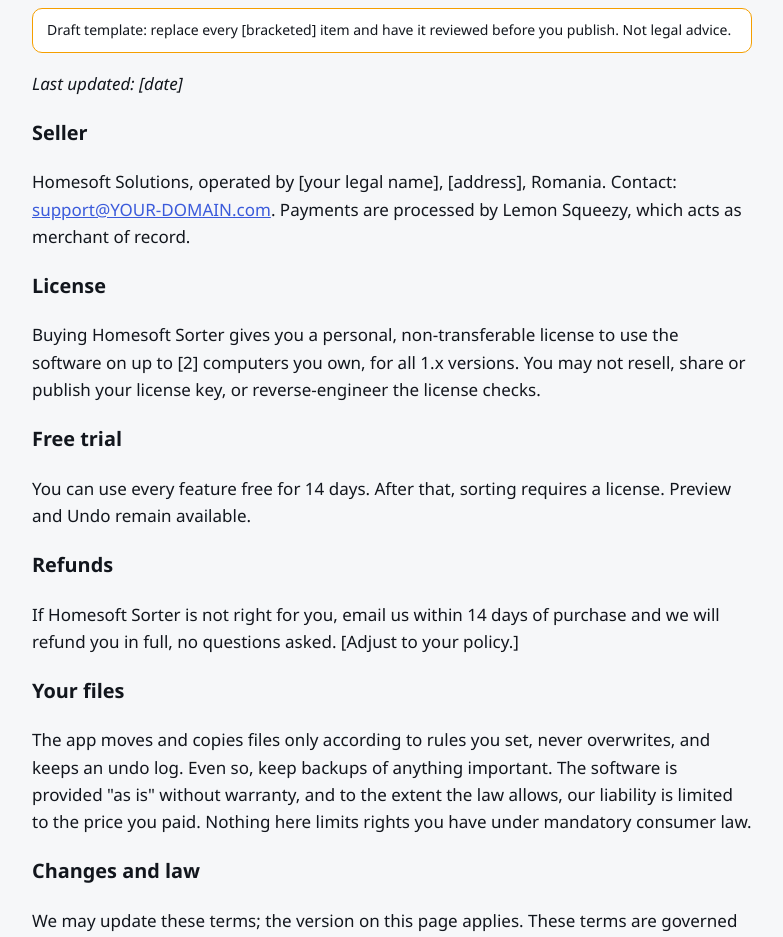
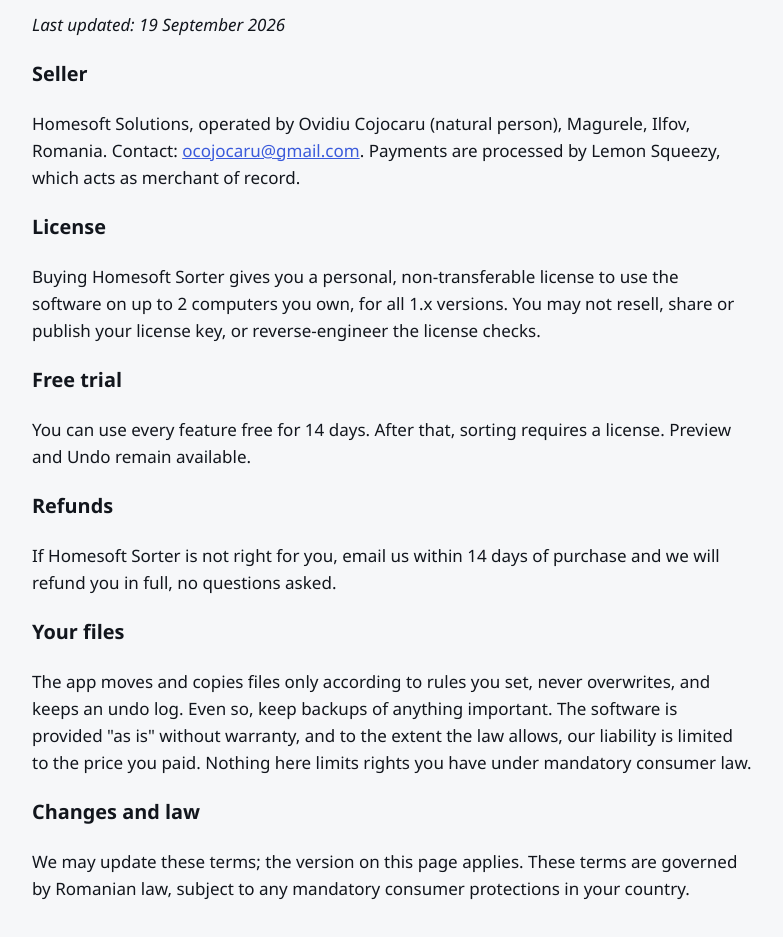
Before and after one commit to ocojocaru/homesoft-sorter, a plain HTML site: page docs/terms.html in a window 1280 px wide. Shown: the part 175-1112 px from the top of the page, without its empty margins (248-1031 px from the left). Drawn offline with Linux system fonts and the light colour scheme.

Commit message:
Update website

```diff
--- a/docs/terms.html
+++ b/docs/terms.html
@@ -28,19 +28,19 @@
 <div class="wrap"><header class="top"><svg xmlns="http://www.w3.org/2000/svg" viewBox="0 0 512 512" width="34" height="34"><defs><linearGradient id="lg" x1="0" y1="0" x2="0" y2="1"><stop offset="0" stop-color="#4C6EF5"/><stop offset="1" stop-color="#364FC7"/></linearGradient></defs><rect width="512" height="512" rx="112" fill="url(#lg)"/><polygon points="256,92 420,236 388,236 388,412 124,412 124,236 92,236" fill="#FFFFFF"/><rect x="176" y="276" width="160" height="24" rx="12" fill="#F59F00"/><rect x="176" y="322" width="120" height="24" rx="12" fill="#3B5BDB"/><rect x="176" y="368" width="80" height="24" rx="12" fill="#3B5BDB"/></svg><a class="word" href="index.html">HOMESOFT</a>
 <nav><a href="index.html#how">How it works</a><a href="index.html#pricing">Pricing</a><a href="index.html#faq">FAQ</a></nav></header></div>
 <div class="wrap" style="max-width:760px"><section>
-<h1 style="font-size:36px">Terms and refunds</h1><p class="small" style="background:var(--panel);border:1px solid var(--accent);border-radius:10px;padding:10px 14px">Draft template: replace every [bracketed] item and have it reviewed before you publish. Not legal advice.</p>
-<p><em>Last updated: [date]</em></p>
+<h1 style="font-size:36px">Terms and refunds</h1>
+<p><em>Last updated: 19 September 2026</em></p>
 <h3>Seller</h3>
-<p>Homesoft Solutions, operated by [your legal name], [address], Romania. Contact: <a href="mailto:support@YOUR-DOMAIN.com">support@YOUR-DOMAIN.com</a>. Payments are processed by Lemon Squeezy, which acts as merchant of record.</p>
+<p>Homesoft Solutions, operated by Ovidiu Cojocaru (natural person), Magurele, Ilfov, Romania. Contact: <a href="mailto:ocojocaru@gmail.com">ocojocaru@gmail.com</a>. Payments are processed by Lemon Squeezy, which acts as merchant of record.</p>
 <h3>License</h3>
-<p>Buying Homesoft Sorter gives you a personal, non-transferable license to use the software on up to [2] computers you own, for all 1.x versions. You may not resell, share or publish your license key, or reverse-engineer the license checks.</p>
+<p>Buying Homesoft Sorter gives you a personal, non-transferable license to use the software on up to 2 computers you own, for all 1.x versions. You may not resell, share or publish your license key, or reverse-engineer the license checks.</p>
 <h3>Free trial</h3>
 <p>You can use every feature free for 14 days. After that, sorting requires a license. Preview and Undo remain available.</p>
 <h3>Refunds</h3>
-<p>If Homesoft Sorter is not right for you, email us within 14 days of purchase and we will refund you in full, no questions asked. [Adjust to your policy.]</p>
+<p>If Homesoft Sorter is not right for you, email us within 14 days of purchase and we will refund you in full, no questions asked.</p>
 <h3>Your files</h3>
 <p>The app moves and copies files only according to rules you set, never overwrites, and keeps an undo log. Even so, keep backups of anything important. The software is provided "as is" without warranty, and to the extent the law allows, our liability is limited to the price you paid. Nothing here limits rights you have under mandatory consumer law.</p>
 <h3>Changes and law</h3>
-<p>We may update these terms; the version on this page applies. These terms are governed by [Romanian] law, subject to any mandatory consumer protections in your country.</p>
-</section></div><footer><div class="wrap">&copy; <span id="y"></span> Homesoft Solutions &middot; <a href="privacy.html">Privacy</a> &middot; <a href="terms.html">Terms &amp; refunds</a> &middot; <a href="mailto:support@YOUR-DOMAIN.com">support@YOUR-DOMAIN.com</a></div></footer>
+<p>We may update these terms; the version on this page applies. These terms are governed by Romanian law, subject to any mandatory consumer protections in your country.</p>
+</section></div><footer><div class="wrap">&copy; <span id="y"></span> Homesoft Solutions &middot; <a href="privacy.html">Privacy</a> &middot; <a href="terms.html">Terms &amp; refunds</a> &middot; <a href="mailto:ocojocaru@gmail.com">ocojocaru@gmail.com</a></div></footer>
 <script>document.getElementById("y").textContent=new Date().getFullYear()</script></body></html>
```
Also changed, not shown: docs/index.html (+3 -3 lines), docs/privacy.html (+4 -4 lines).
